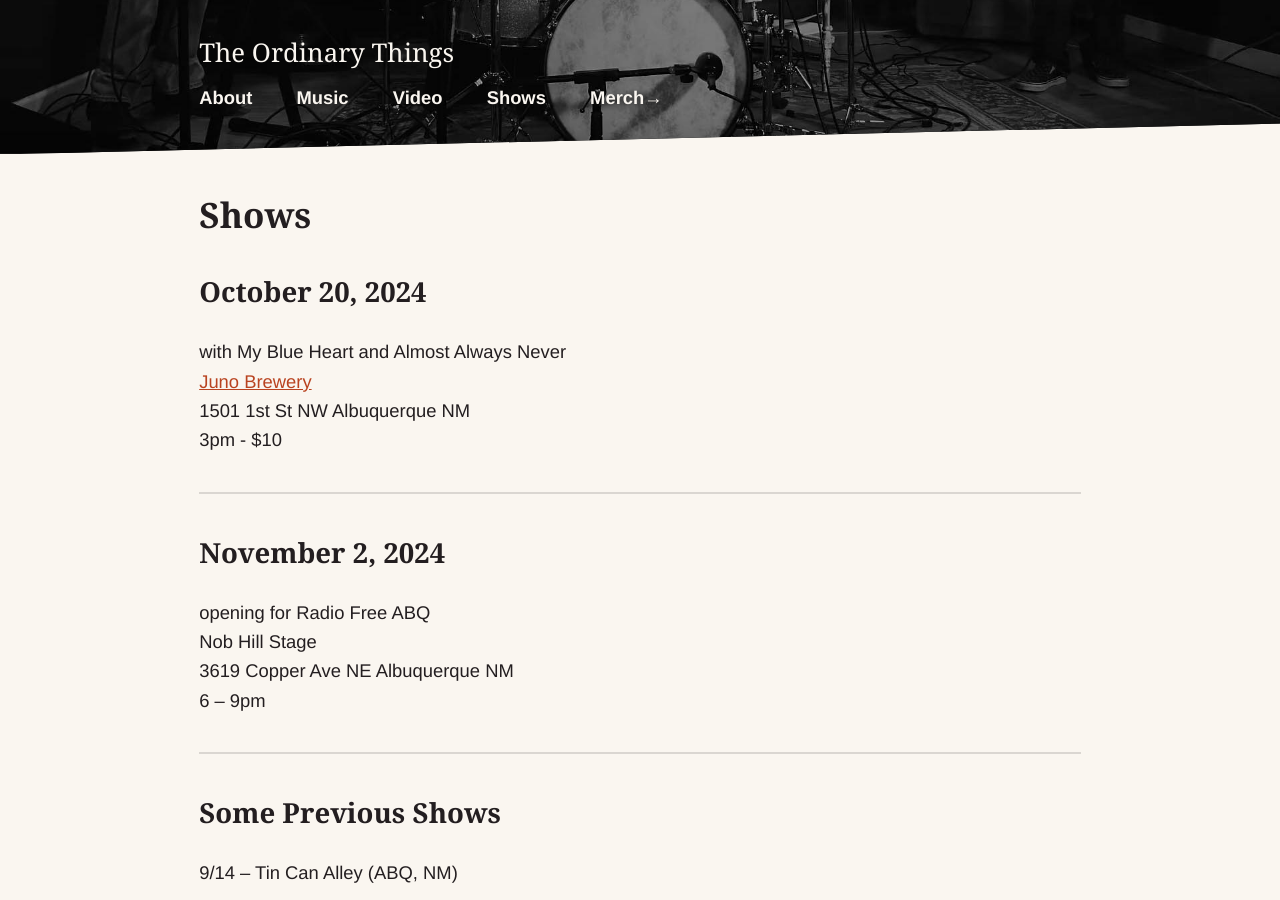
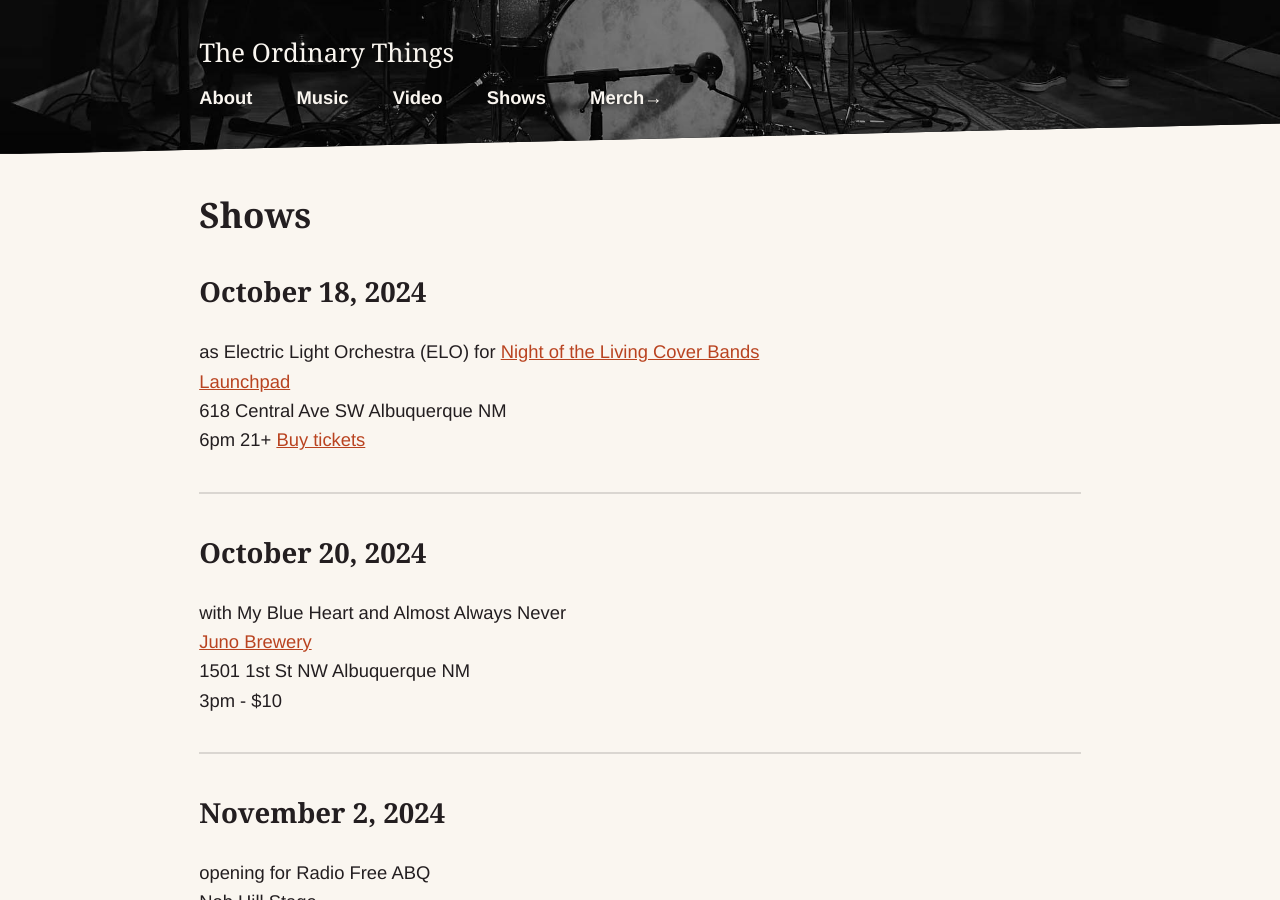
Before and after one commit to nsmsn/theordinarythings, a Jekyll site: the page built from shows.md, in a window 1280 px wide and 900 px high. Built offline with Jekyll 4.4.1, drawn with Linux system fonts in a browser that asks for light colours; some web fonts are replaced.

Commit message:
Updated Shows

```diff
--- a/shows.md
+++ b/shows.md
@@ -3,6 +3,15 @@ title: Shows
 date: 2024-08-20 14:03:00 -06:00
 permalink: "/shows/"
 layout: page
+---
+
+## October 18, 2024
+
+<p>as Electric Light Orchestra (ELO) for <a href="https://launchpadrocks.com/event/422752">Night of the Living Cover Bands</a><br/>
+<a href="https://launchpadrocks.com/">Launchpad</a><br/>
+618 Central Ave SW Albuquerque NM<br/>
+6pm 21+ <a href="https://launchpadrocks.com/event/422752">Buy tickets</a></p>
+
 ---
 
 ## October 20, 2024
```
